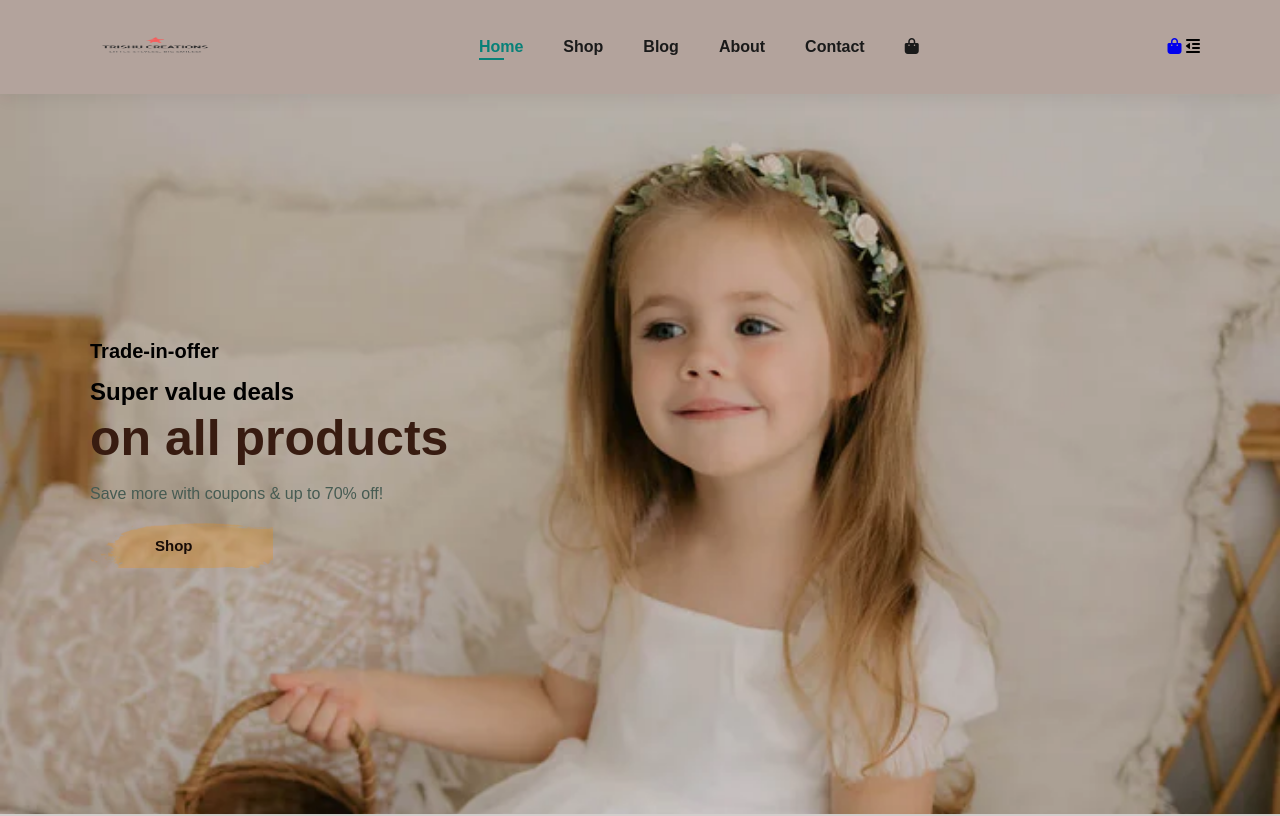
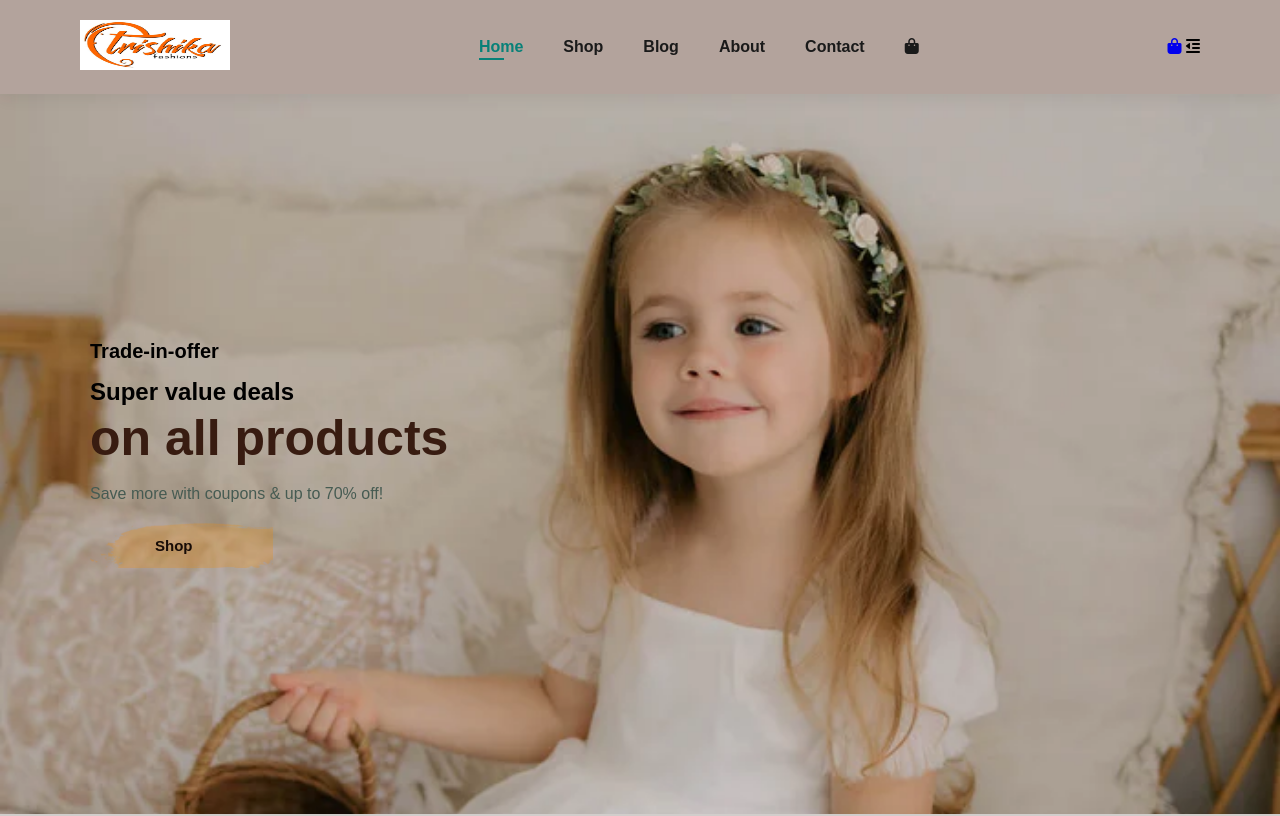
Before and after one commit to manishagejage/ecomm.demo, a plain HTML site: page index.html in a window 1280 px wide. Shown: the top 816 px of the page. Drawn offline with Linux system fonts and the light colour scheme.

Commit message:
logo revert

```diff
--- a/index.html
+++ b/index.html
@@ -14,7 +14,7 @@
 <body>
 
   <section id="header">
-    <a href="#"><img src="img/logo_trishu_creations.png" class="logo" alt="error" height="50px" width="150px"></a>
+    <a href="#"><img src="img/logoTrishika.webp" class="logo" alt="error" height="50px" width="150px"></a>
 
     <div>
       <ul id="navbar">
@@ -214,7 +214,7 @@
   <section id="banner" class="section-m1">
     <h4>Reapair Services</h4>
     <h2>Up to <Span>70% off</Span> -All t-Shirt & Accessories </h2>
-      <button  class="normal">Explore More</button>
+    <button class="normal">Explore More</button>
   </section>
 
 
```
Lines whose indentation alone changed are shown as unchanged.
